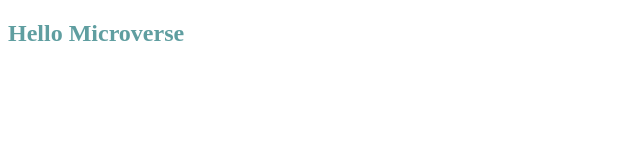
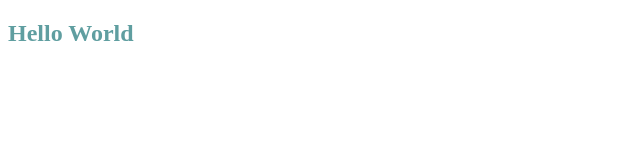
Before and after one commit to wayungi/hello_microverse, a website: page index.html in a window 1280 px wide. Shown: the full height of the page, 0-640 px from the left. Drawn offline with Linux system fonts and the light colour scheme.

Commit message:
Update index.html

```diff
--- a/index.html
+++ b/index.html
@@ -9,7 +9,7 @@
 </head>
 <body>
     <header>
-        <h2>Hello Microverse</h2>
+        <h2>Hello World</h2>
     </header>
 
 </body>
```
